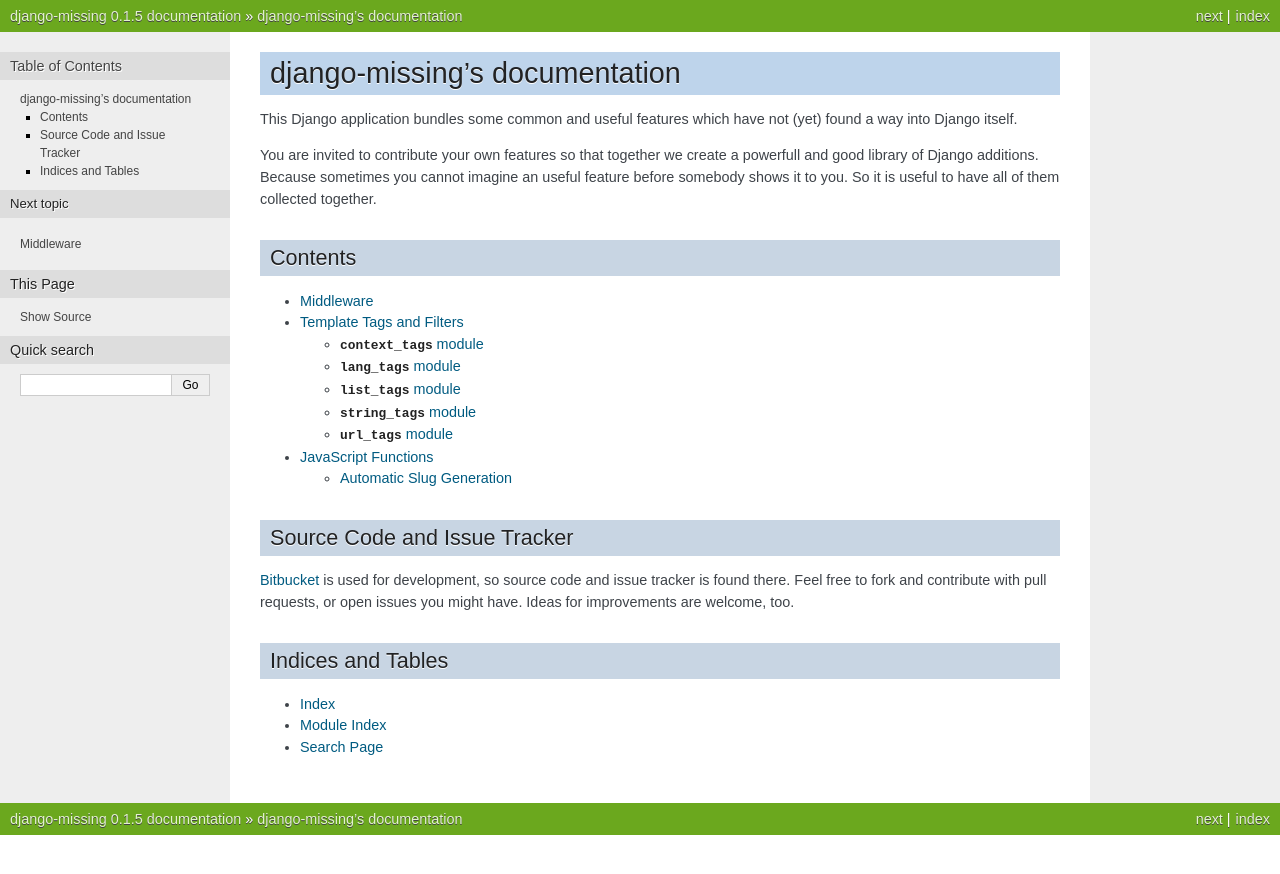
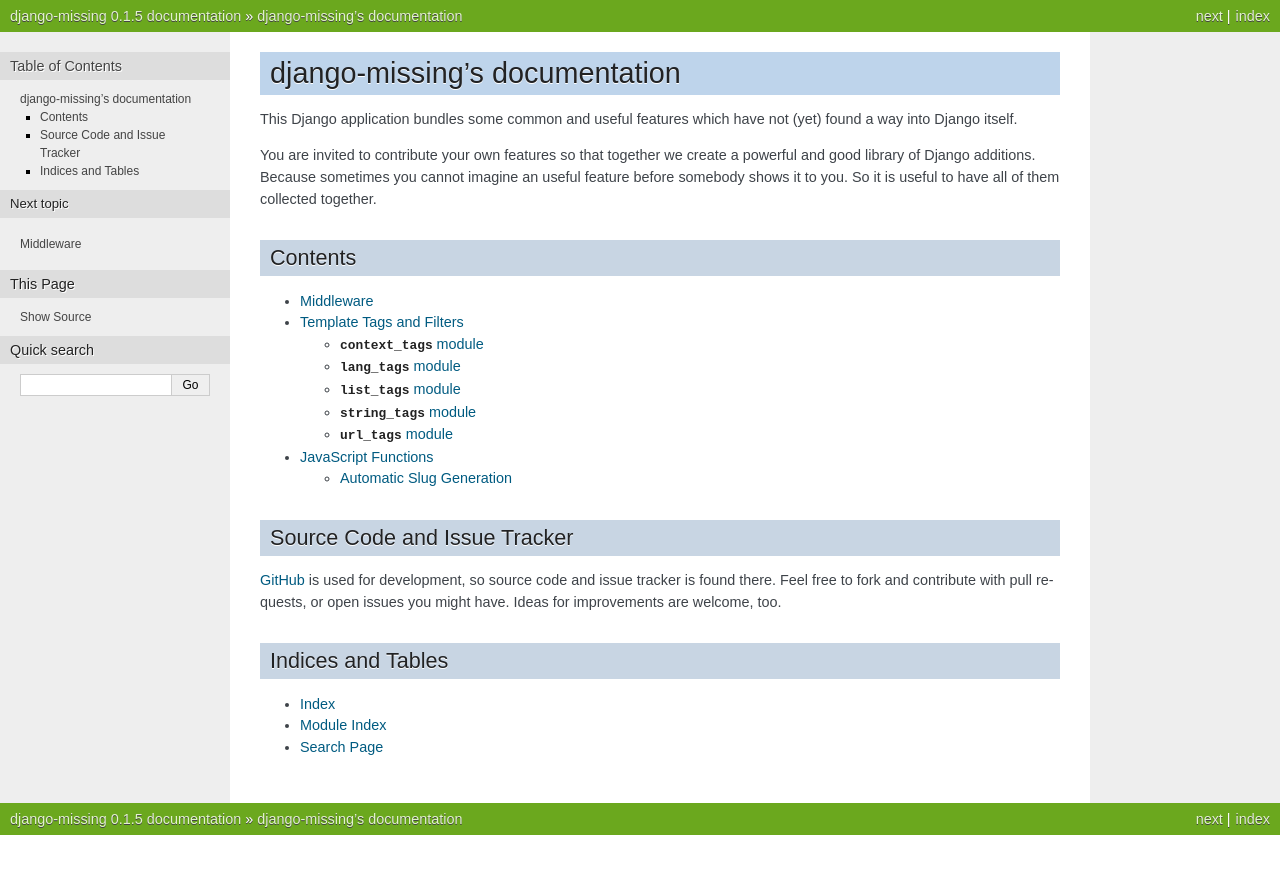
Before and after one commit to wlanslovenija/django-missing, a Sphinx documentation site: the page built from docs/index.rst, in a window 1280 px wide. Shown: the top 874 px of the page. Built offline with Sphinx 7.4.7, drawn with Linux system fonts in a browser that asks for light colours.

Commit message:
Wrote in documentation that project has moved to GitHub.

```diff
--- a/docs/index.rst
+++ b/docs/index.rst
@@ -3,7 +3,7 @@
 
 This Django application bundles some common and useful features which have not (yet) found a way into Django itself.
 
-You are invited to contribute your own features so that together we create a powerfull and good library of Django additions. Because sometimes you cannot imagine an useful feature before somebody shows it to you. So it is useful to have all of them collected together.
+You are invited to contribute your own features so that together we create a powerful and good library of Django additions. Because sometimes you cannot imagine an useful feature before somebody shows it to you. So it is useful to have all of them collected together.
 
 Contents
 --------
@@ -18,9 +18,9 @@
 Source Code and Issue Tracker
 -----------------------------
 
-`Bitbucket`_ is used for development, so source code and issue tracker is found there. Feel free to fork and contribute with pull requests, or open issues you might have. Ideas for improvements are welcome, too.
+`GitHub`_ is used for development, so source code and issue tracker is found there. Feel free to fork and contribute with pull requests, or open issues you might have. Ideas for improvements are welcome, too.
 
-.. _Bitbucket: https://bitbucket.org/mitar/django-missing
+.. _GitHub: https://github.com/mitar/django-missing
 
 Indices and Tables
 ------------------
```
